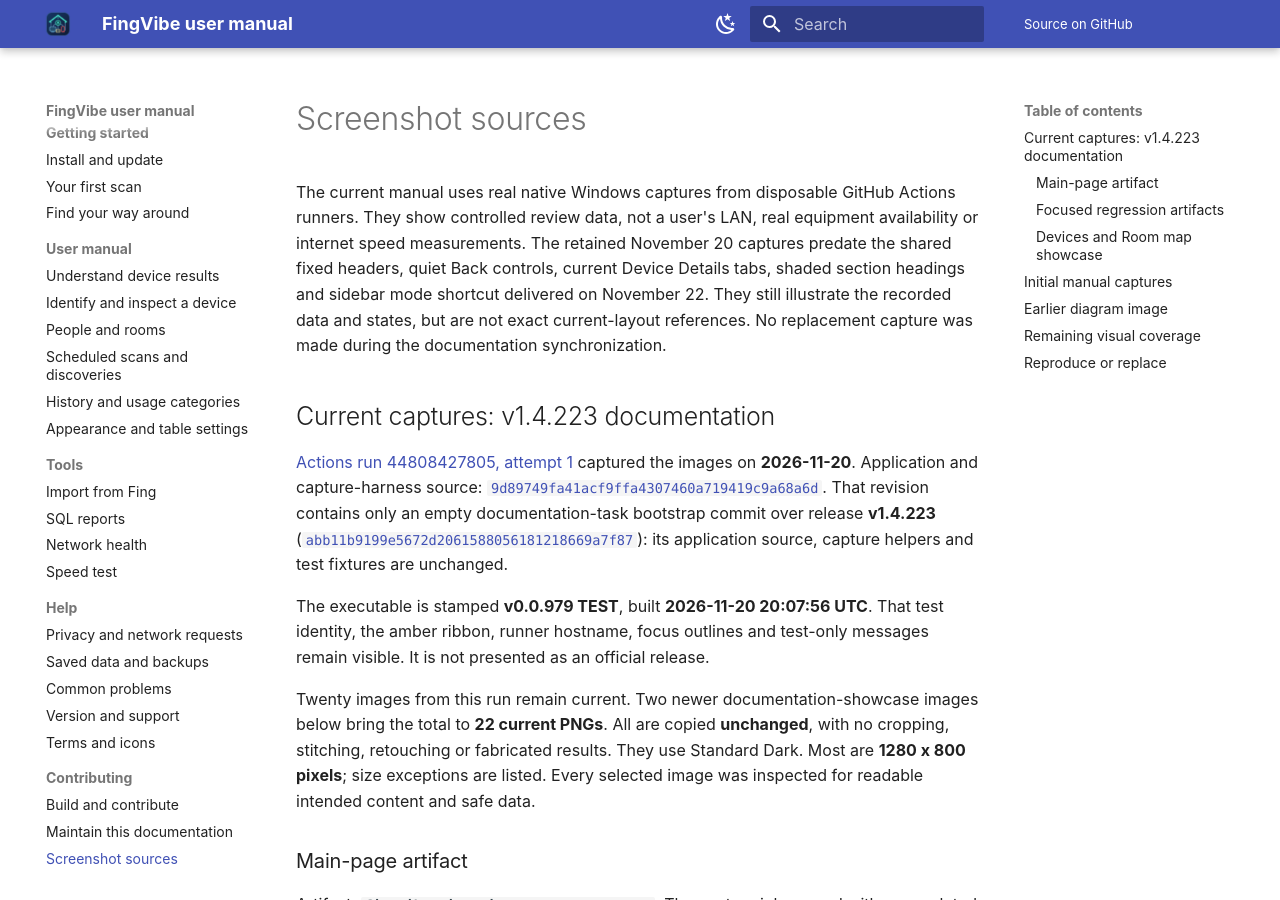
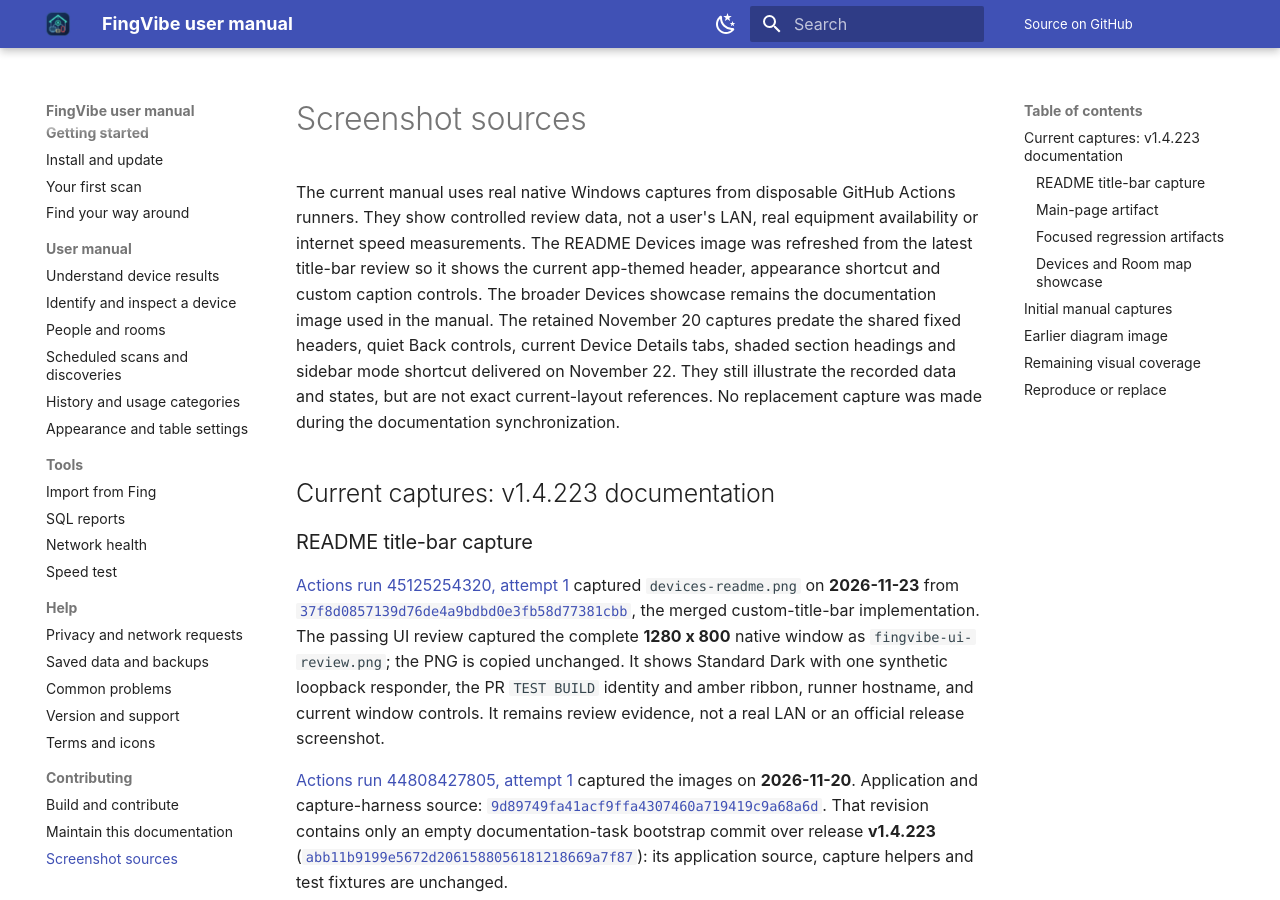
Before and after one commit to iricigor/fingvibe, an MkDocs documentation site: the page built from docs/manual/screenshots.md, in a window 1280 px wide and 900 px high. Built offline with MkDocs 1.6.1 and Material for MkDocs 9.7.7, drawn with Linux system fonts in a browser that asks for light colours; some of the changed text lies outside the part shown.

Commit message:
Refresh README title-bar screenshot
Co-authored-by: copilot-swe-agent[bot] <198982749+Copilot@users.noreply.github.com>

```diff
--- a/docs/manual/screenshots.md
+++ b/docs/manual/screenshots.md
@@ -3,6 +3,10 @@
 The current manual uses real native Windows captures from disposable GitHub
 Actions runners. They show controlled review data, not a user's LAN, real
 equipment availability or internet speed measurements.
+The README Devices image was refreshed from the latest title-bar review so it
+shows the current app-themed header, appearance shortcut and custom caption
+controls. The broader Devices showcase remains the documentation image used in
+the manual.
 The retained November 20 captures predate the shared fixed headers, quiet Back
 controls, current Device Details tabs, shaded section headings and sidebar mode
 shortcut delivered on November 22. They still illustrate the recorded data and
@@ -10,6 +14,18 @@ states, but are not exact current-layout references. No replacement capture was
 made during the documentation synchronization.
 
 ## Current captures: v1.4.223 documentation
+
+### README title-bar capture
+
+[Actions run 45125254320, attempt 1](https://github.com/iricigor/fingvibe/actions/runs/45125254320)
+captured `devices-readme.png` on **2026-11-23** from
+[`37f8d0857139d76de4a9bdbd0e3fb58d77381cbb`](https://github.com/iricigor/fingvibe/commit/37f8d0857139d76de4a9bdbd0e3fb58d77381cbb),
+the merged custom-title-bar implementation. The passing UI review captured the
+complete **1280 x 800** native window as `fingvibe-ui-review.png`; the PNG is
+copied unchanged. It shows Standard Dark with one synthetic loopback responder,
+the PR `TEST BUILD` identity and amber ribbon, runner hostname, and current
+window controls. It remains review evidence, not a real LAN or an official
+release screenshot.
 
 [Actions run 44808427805, attempt 1](https://github.com/iricigor/fingvibe/actions/runs/44808427805)
 captured the images on **2026-11-20**.
@@ -160,7 +176,8 @@ and is not presented as the current page layout or discovered physical topology.
 
 | Gap | Boundary |
 | --- | --- |
-| Current headers, tabs, section headings and sidebar shortcut | Prose follows November 22 source; the retained images need replacement native captures from disposable Windows CI before claiming current visual coverage. |
+| Current README title bar | Covered by the November 23 native UI-review capture above. |
+| Current manual headers, tabs, section headings and sidebar shortcut | Prose follows November 22 source; the retained manual images need replacement native captures from disposable Windows CI before claiming current visual coverage. |
 | Windows discovery toast and in-app popup | Text explains delivered behavior; no new state-specific notification capture is claimed. |
 | Complete current diagnostics diagram | The available new view clips public providers; retain the clearly historical complete diagram rather than imply completeness. |
 | Stable-build update checks/download/install | About shows the actual Test build's no-check state; stable workflow steps come from released source, not a fabricated update screenshot. |
```
Also changed, not shown: README.md (+2 -3 lines), docs/screenshots/manual/devices-readme.png (added), 1 other file.
